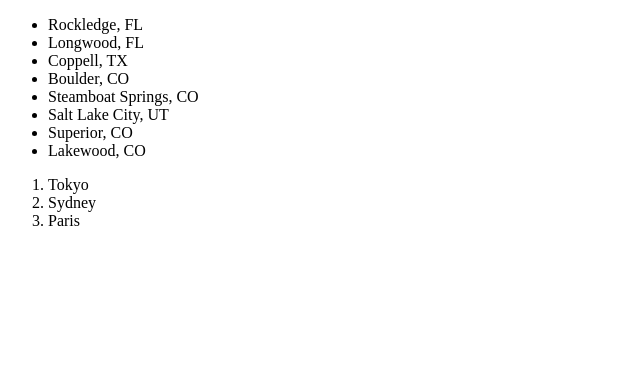
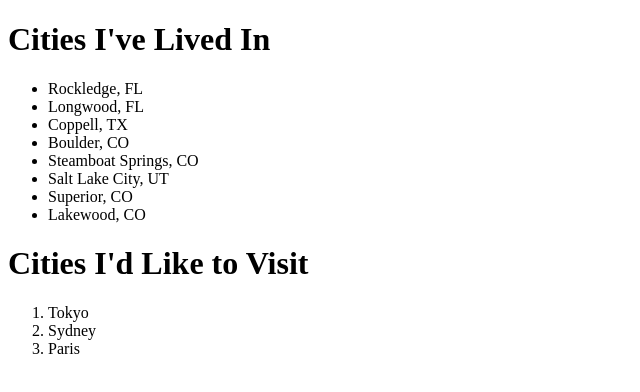
Before and after one commit to jcasey214/tablepractice, a plain HTML site: page index.html in a window 1280 px wide. Shown: the whole page, without its empty margins (0-640 px from the left). Drawn offline with Linux system fonts and the light colour scheme.

Commit message:
Add headings

```diff
--- a/index.html
+++ b/index.html
@@ -5,6 +5,7 @@
     <title></title>
   </head>
   <body>
+    <h1>Cities I've Lived In</h1>
     <ul>
       <li>
         Rockledge, FL
@@ -31,6 +32,7 @@
         Lakewood, CO
       </li>
     </ul>
+    <h1>Cities I'd Like to Visit</h1>
     <ol>
       <li>
         Tokyo
```
